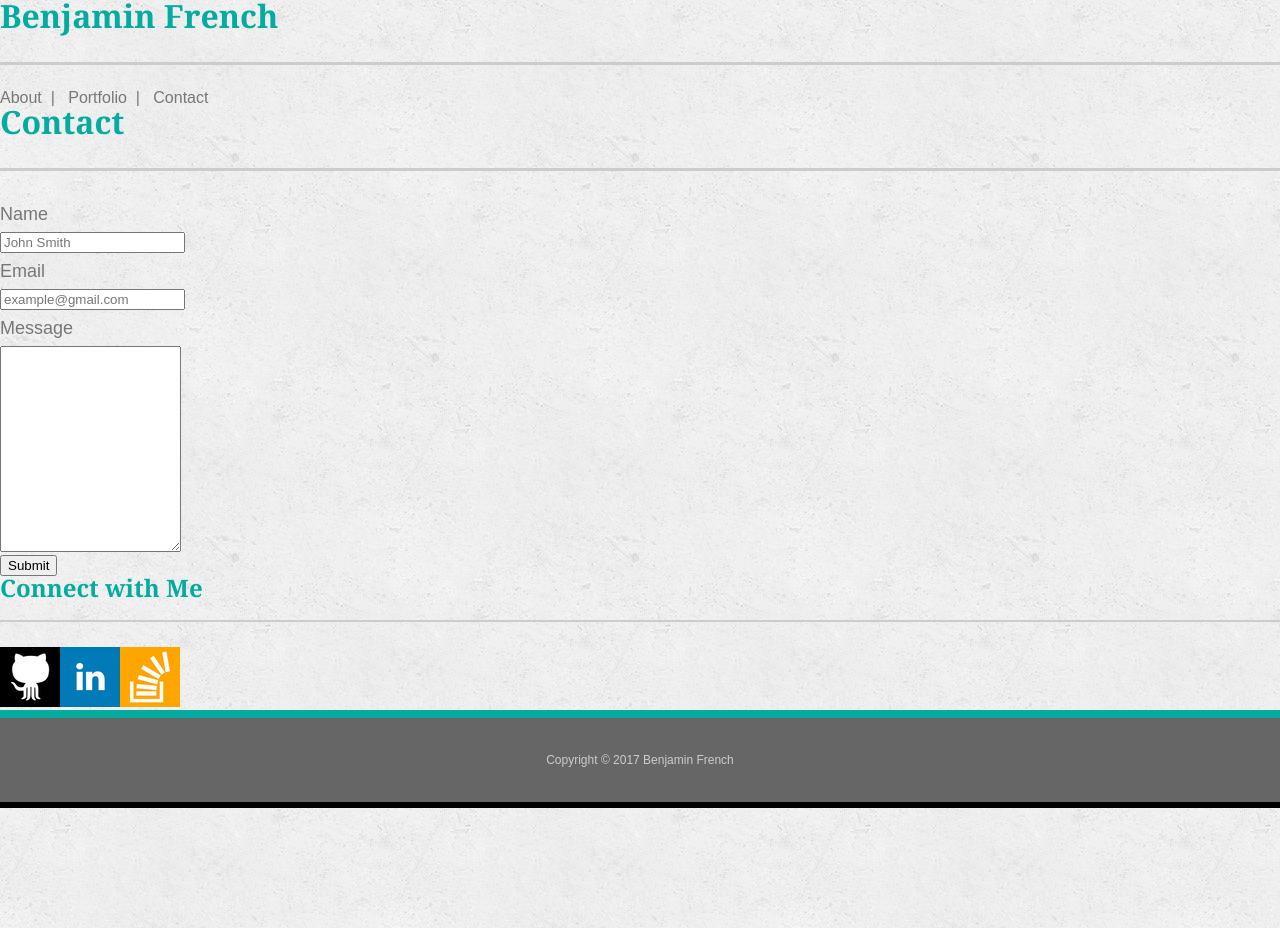
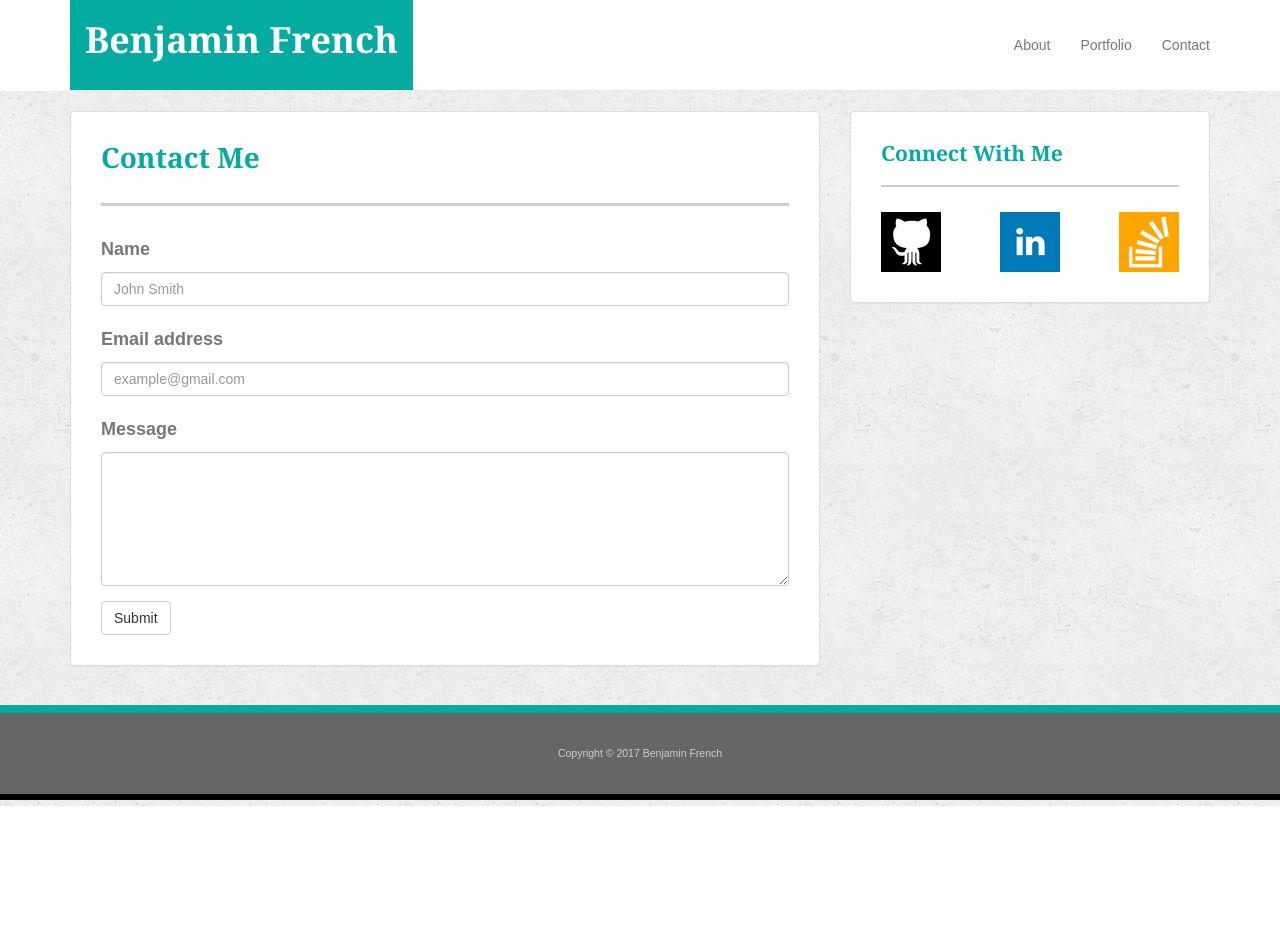
Before and after one commit to BenjaminFrench/Bootstrap-Portfolio, a plain HTML site: page contact.html in a window 1280 px wide. After the commit the page ends 806 px from the top, so only its background shows below. Drawn offline with nearby package versions, Linux system fonts and the light colour scheme.

Commit message:
Finishing contact page.

```diff
--- a/assets/css/style.css
+++ b/assets/css/style.css
@@ -12,13 +12,8 @@ h1, h2, h3{
 }
 
 h1 {
-	color: #03aba0;
+	color: #ffffff;
 	font-size: 2em;
-	padding: 0 0 30px 0;
-	border-style: solid;
-	border-color: #cccccc;
-	border-width: 0 0 3px 0;
-	margin: 0 0 25px 0;
 }
 
 h2 {
@@ -69,6 +64,11 @@ span {
 .navbar-static-top {
 	background-color: #ffffff;
 	min-height: 90px;
+	margin-bottom: 0;
+}
+
+.navbar-brand {
+	margin-left: 0px;
 }
 
  a.navbar-brand  {
@@ -90,8 +90,14 @@ ul.navbar-right {
 }
 
 #top-nav-container {
-	/* padding-top: 20px; */
-	/* padding-bottom: 20px; */
+    background-color: #ffffff;
+    /* height: 90px; */
+    margin-bottom: 20px;
+	border-bottom-width: 2px;
+	border-bottom-color: #cccccc;
+	min-height: 90px;
+	max-height: 100%;
+
 }
 
 #headshot {
--- a/contact.html
+++ b/contact.html
@@ -5,59 +5,118 @@
 	<meta name="viewport" content="width=device-width, initial-scale=1.0">
 	<title>Benjamin French</title>
 	<!-- link reset.css -->
-	<link rel="stylesheet" type="text/css" href="./assets/css/reset.css">
+	<!-- <link rel="stylesheet" type="text/css" href="./assets/css/reset.css"> -->
+	<!-- Latest compiled and minified CSS -->
+	<link rel="stylesheet" href="https://maxcdn.bootstrapcdn.com/bootstrap/3.3.7/css/bootstrap.min.css" integrity="sha384-BVYiiSIFeK1dGmJRAkycuHAHRg32OmUcww7on3RYdg4Va+PmSTsz/K68vbdEjh4u" crossorigin="anonymous">
 	<link rel="stylesheet" type="text/css" href="./assets/css/style.css">
 </head>
 <body>
-	<div class="top-nav-container">
-		<div class="top-nav">
-			<div class="name-box"><h1>Benjamin French</h1></div>
-			<div class="nav-links">
-				<a href="./index.html">About</a>&nbsp;&nbsp;|&nbsp;&nbsp;
-				<a href="./portfolio.html">Portfolio</a>&nbsp;&nbsp;|&nbsp;&nbsp;
-				<a href="./contact.html">Contact</a>
+	<!-- nav is not in container but nav content is -->
+	<div id="top-nav-container">
+		<div class="container">
+			<nav class="navbar navbar-default navbar-static-top">
+				<!-- Brand and toggle get grouped for better mobile display -->
+				<div class="navbar-header">
+					<button type="button" class="navbar-toggle collapsed" data-toggle="collapse" data-target="#bs-example-navbar-collapse-1" aria-expanded="false">
+						<span class="sr-only">Toggle navigation</span>
+						<span class="icon-bar"></span>
+						<span class="icon-bar"></span>
+						<span class="icon-bar"></span>
+					</button>
+					<a class="navbar-brand" href="#"><h1>Benjamin French</h1></a>
+				</div>
+
+				<!-- Collect the nav links, forms, and other content for toggling -->
+				<div class="collapse navbar-collapse" id="bs-example-navbar-collapse-1">
+					<ul class="nav navbar-nav navbar-right">
+						<li><a href="./index.html">About</a></li>
+						<li><a href="./portfolio.html">Portfolio</a></li>
+						<li><a href="./contact.html">Contact</a></li>
+					</ul>
+				</div><!-- /.navbar-collapse -->
+			</nav>
+		</div>
+	</div>
+
+	<!-- Main page container -->
+	<div class="container">
+		<div class="row">
+			<div class="col-md-8 col-sm-8">
+				<div id="main-content" class="panel panel-default">
+
+					<div class"panel-body">
+						<div class="row">
+							<div class="col-md-12">
+								<h2>Contact Me</h2>
+							</div>
+						</div>
+						<div class="row">
+							<div class="col-md-12">
+								<form>
+									<div class="form-group">
+										<label for="InputName">Name</label>
+										<input type="email" class="form-control" id="InputName" placeholder="John Smith">
+									</div>
+									<div class="form-group">
+										<label for="InputEmail">Email address</label>
+										<input type="email" class="form-control" id="InputEmail" placeholder="example@gmail.com">
+									</div>
+									<div class="form-group">
+										<label for="InputMessage">Message</label>
+										<textarea class="form-control" rows="6"></textarea>
+									</div>
+									<button type="submit" class="btn btn-default">Submit</button>
+								</form>
+							</div>
+						</div>
 					</div>
 
 				</div>
 			</div>
+			<div class="col-md-4 col-sm-4" id="sidebar">
+				<div id="sidebar-content" class="panel panel-default">
+					<div class"panel-body">
+						<div class="row">
 
-	<div class="background-container">
-		<div class="main-content">
-			<div class="contact-me">
-				<h2>Contact</h2>
-				<div class="form-container">
-					<form action="contact.html">
-
-						<label for="name">Name</label>
-						<br>
-						<input type="text" id="name" name="name" placeholder="John Smith">
-						<br>
-						<label for="email">Email</label>
-						<br>
-						<input type="text" id="email" name="email" placeholder="example@gmail.com">
-						<br>
-						<label for="message">Message</label>
-						<br>
-						<textarea id="message" name="message" placeholder="" style="height:200px"></textarea>
-
-						<br>
-						<input class="submit-btn" type="submit" value="Submit">
-
-					</form>
+							<div class="col-md-12">
+								<h3>Connect With Me</h3>
 							</div>
 						</div>
-			<div class="social-sidebar">
-				<h3>Connect with Me</h3>
-				<a href="https://github.com/BenjaminFrench"><img class="sidebar-img" src="./assets/images/if_github_square.png" alt="GitHub"></a><a
-				href="https://www.linkedin.com/in/benjamin-french-30364599/"><img class="sidebar-img" src="./assets/images/if_linkedin_square_color.png" alt="LinkedIn"></a><a
-				href="https://stackoverflow.com/users/8549366/ben-french"><img class="sidebar-last-img sidebar-img" src="./assets/images/if_stackoverflow.png" alt="StackOverflow"></a>
+						<div class="row text-center">
+							<div class="col-md-4 col-sm-4 col-xs-2">
+								<!-- <img class="img-responsive" id="headshot" src="./assets/images/headshot.png"/> -->
+								<a href="https://github.com/BenjaminFrench"><img class="img-responsive sidebar-img" src="./assets/images/if_github_square.png" alt="GitHub"></a>
+							</div>
+							<div class="col-md-4 col-sm-4 col-xs-2">
+								<!-- <img class="img-responsive" id="headshot" src="./assets/images/headshot.png"/> -->
+								<a href="https://www.linkedin.com/in/benjamin-french-30364599/"><img class="center-block img-responsive sidebar-img" src="./assets/images/if_linkedin_square_color.png" alt="LinkedIn"></a>
+							</div>
+							<div class="col-md-4 col-sm-4 col-xs-2">
+								<!-- <img class="img-responsive" id="headshot" src="./assets/images/headshot.png"/> -->
+								<a href="https://stackoverflow.com/users/8549366/ben-french"><img class="pull-right img-responsive sidebar-img" src="./assets/images/if_stackoverflow.png" alt="StackOverflow"></a>
+							</div>
+						</div>
+					</div>
 				</div>
 
 			</div>
+
 		</div>
 
-	<div class="footer">
-		<p>Copyright &copy; 2017 Benjamin French</p>
+
 	</div>
+	<div class="container-fluid">
+		<div class="footer navbar navbar-fixed-bottom">
+			<p class="text-muted">Copyright &copy; 2017 Benjamin French</p>
+		</div>
+	</div>
+
+
+	<script
+	src="https://code.jquery.com/jquery-3.2.1.min.js"
+	integrity="sha256-hwg4gsxgFZhOsEEamdOYGBf13FyQuiTwlAQgxVSNgt4="
+	crossorigin="anonymous"></script>
+	<script src="https://maxcdn.bootstrapcdn.com/bootstrap/3.3.7/js/bootstrap.min.js" integrity="sha384-Tc5IQib027qvyjSMfHjOMaLkfuWVxZxUPnCJA7l2mCWNIpG9mGCD8wGNIcPD7Txa" crossorigin="anonymous"></script>
+
 </body>
 </html>
```
Also changed, not shown: index.html (+7 -4 lines), portfolio.html (+11 -9 lines). Lines whose indentation alone changed are shown as unchanged.
